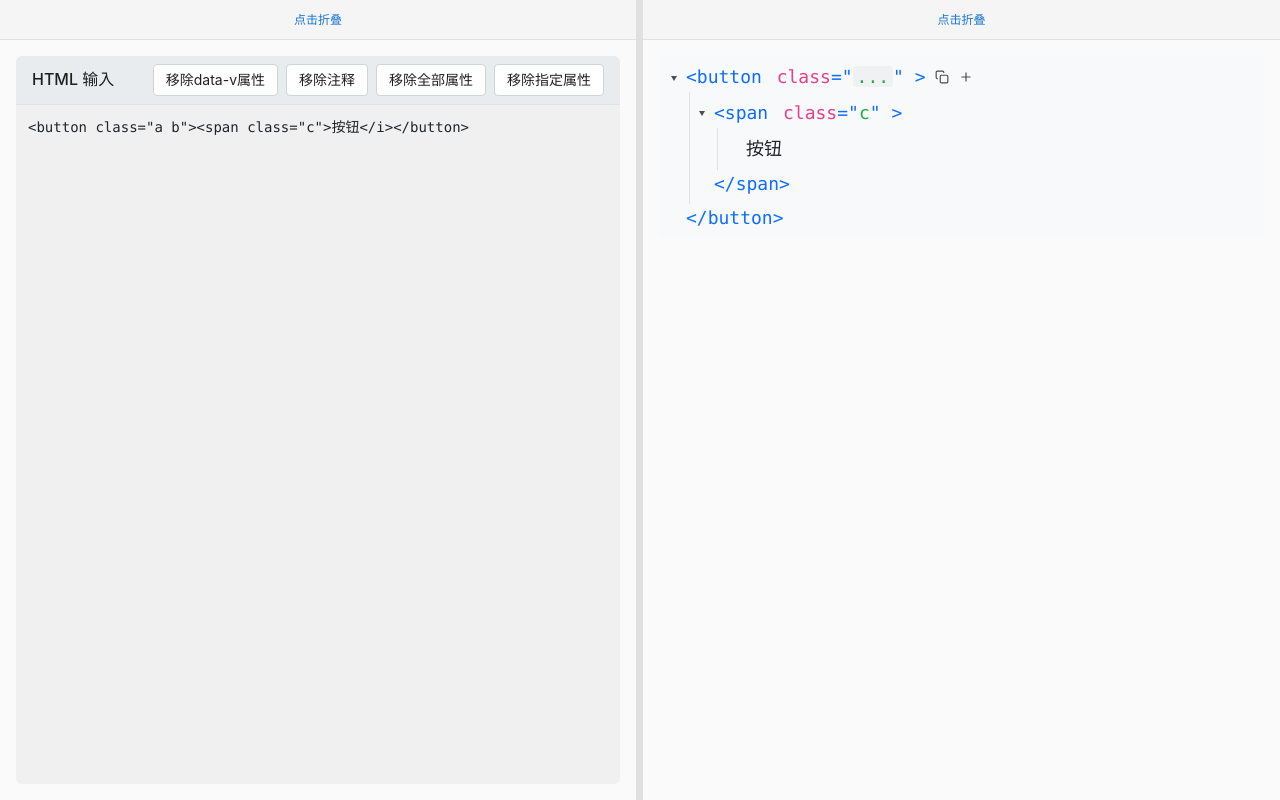
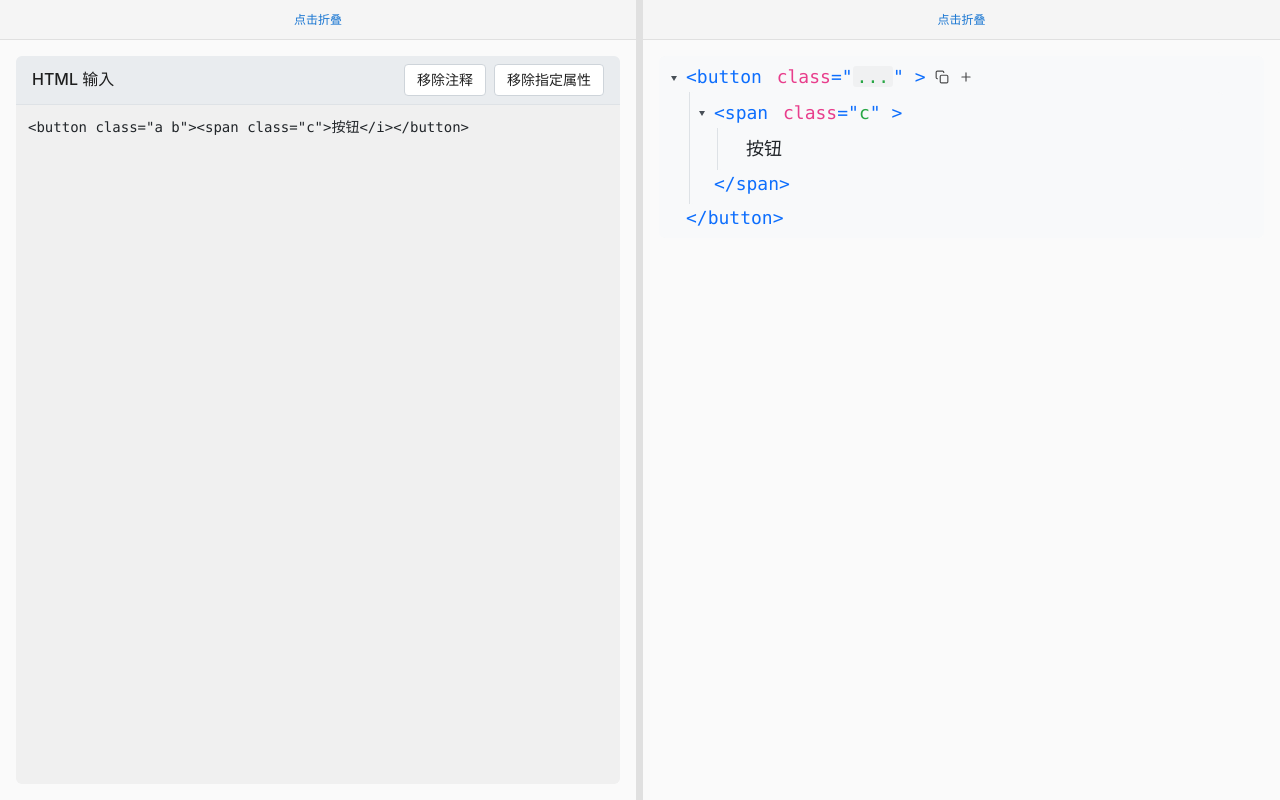
Before and after one commit to Sisyphean-a/jsonToJs, a Vue app: page /html in a window 1280 px wide. Built offline with nearby package versions, Linux system fonts and the light colour scheme.

Commit message:
移除重复功能，变更点击区域

```diff
--- a/src/views/htmlToJs/components/AttributeModal.vue
+++ b/src/views/htmlToJs/components/AttributeModal.vue
@@ -40,18 +40,22 @@
         >
           <!-- 全选功能 -->
           <div class="select-all-section">
-            <div class="select-all-item">
+            <div
+              class="select-all-item"
+              @click="toggleSelectAll"
+            >
               <input
                 type="checkbox"
                 id="select-all"
                 :checked="isAllSelected"
                 :indeterminate="isIndeterminate"
-                @change="toggleSelectAll"
                 class="custom-checkbox"
+                @click.stop
               />
               <label
                 for="select-all"
                 class="select-all-label"
+                @click.prevent
               >
                 全选 ({{ selectedCount }}/{{ attributes.length }})
               </label>
@@ -281,10 +285,18 @@ const confirmRemove = () => {
         border-radius: 10px;
         border: 1px solid #0ea5e9;
         transition: all 0.2s ease;
+        cursor: pointer;
+        user-select: none;
 
         &:hover {
           transform: translateY(-1px);
           box-shadow: 0 3px 8px rgba(14, 165, 233, 0.12);
+          background: linear-gradient(135deg, #e0f2fe 0%, #bae6fd 100%);
+        }
+
+        &:active {
+          transform: translateY(0);
+          background: linear-gradient(135deg, #bae6fd 0%, #7dd3fc 100%);
         }
 
         .select-all-label {
@@ -292,6 +304,7 @@ const confirmRemove = () => {
           color: #0369a1;
           cursor: pointer;
           font-size: 14px;
+          flex: 1;
         }
       }
     }
--- a/src/views/htmlToJs/components/HtmlInput.vue
+++ b/src/views/htmlToJs/components/HtmlInput.vue
@@ -4,22 +4,10 @@
       <h2>HTML 输入</h2>
       <div class="actions">
         <button
-          @click="clearContent"
-          class="action-btn"
-        >
-          移除data-v属性
-        </button>
-        <button
           @click="resetContent"
           class="action-btn"
         >
           移除注释
-        </button>
-        <button
-          @click="removeAllAttributes"
-          class="action-btn"
-        >
-          移除全部属性
         </button>
         <button
           @click="openAttributeSelector"
@@ -68,19 +56,6 @@ const updateHtml = () => {
   emit('update:html', htmlContent.value)
 }
 
-// 清空内容
-const clearContent = () => {
-  // 移除data-v-xxx属性
-  htmlContent.value = htmlContent.value.replace(/\s+data-v-[a-zA-Z0-9]+=""/g, '')
-  updateHtml()
-}
-
-// 移除全部属性
-const removeAllAttributes = () => {
-  // 移除所有HTML标签中的属性，但保留标签本身
-  htmlContent.value = htmlContent.value.replace(/<([a-zA-Z][a-zA-Z0-9]*)[^>]*>/g, '<$1>')
-  updateHtml()
-}
 
 // 重置为初始内容
 const resetContent = () => {
```
